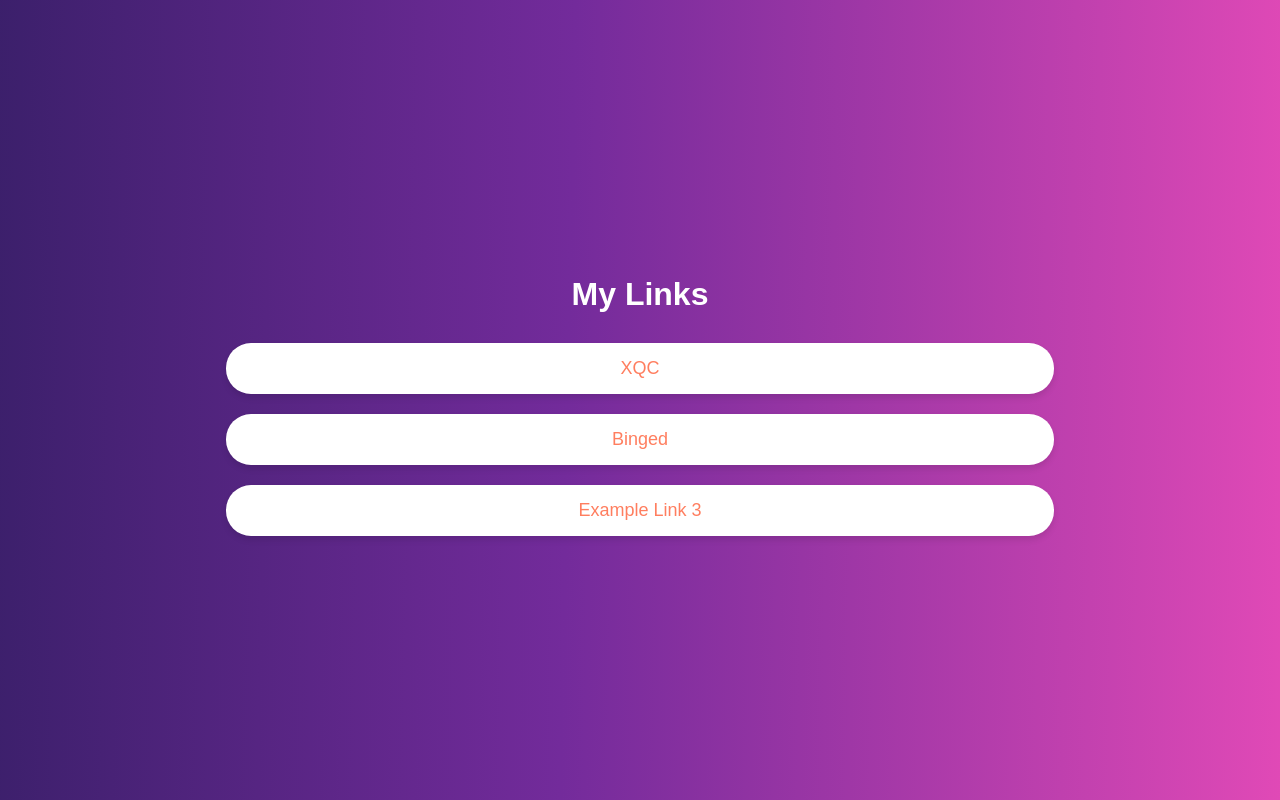
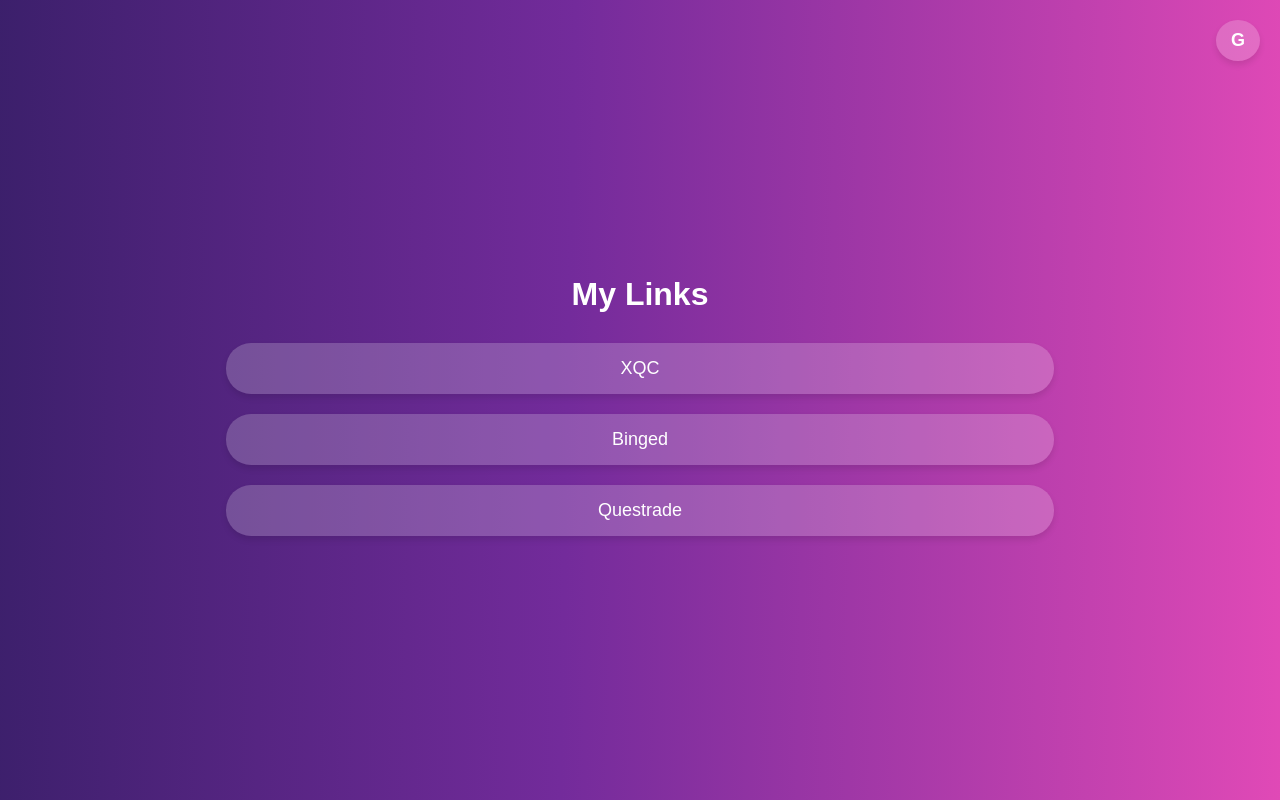
Before and after one commit to MichaelSmith433/QuickLinks, a plain HTML site: page index.html in a window 1280 px wide. Drawn offline with Linux system fonts and the light colour scheme.

Commit message:
Update index.html

```diff
--- a/index.html
+++ b/index.html
@@ -3,7 +3,7 @@
 <head>
     <meta charset="UTF-8">
     <meta name="viewport" content="width=device-width, initial-scale=1.0">
-    <title>Yatin Links</title>
+    <title>My Links</title>
     <style>
         body {
             font-family: Arial, sans-serif;
@@ -27,8 +27,8 @@
         }
         .links a {
             text-decoration: none;
-            background: white;
-            color: #ff7e5f;
+            background: rgba(255, 255, 255, 0.2);
+            color: white;
             padding: 15px 30px;
             margin: 10px;
             border-radius: 25px;
@@ -36,20 +36,46 @@
             text-align: center;
             font-size: 18px;
             box-shadow: 0 4px 6px rgba(0, 0, 0, 0.1);
-            transition: background 0.3s, color 0.3s;
+            transition: background 0.3s, color 0.3s, transform 0.3s;
         }
         .links a:hover {
-            background: #ff7e5f;
+            background: rgba(255, 255, 255, 0.4);
+            transform: scale(1.05);
+        }
+        .top-right-buttons {
+            position: absolute;
+            top: 20px;
+            right: 20px;
+            display: flex;
+            gap: 10px;
+        }
+        .top-right-buttons a {
+            text-decoration: none;
+            background: rgba(255, 255, 255, 0.2);
             color: white;
+            padding: 10px 15px;
+            border-radius: 50%;
+            font-weight: bold;
+            font-size: 18px;
+            text-align: center;
+            box-shadow: 0 4px 6px rgba(0, 0, 0, 0.1);
+            transition: background 0.3s, color 0.3s, transform 0.3s;
+        }
+        .top-right-buttons a:hover {
+            background: rgba(255, 255, 255, 0.4);
+            transform: scale(1.05);
         }
     </style>
 </head>
 <body>
+    <div class="top-right-buttons">
+        <a href="https://github.com/MichaelSmith433/QuickLinks" target="_blank">G</a>
+    </div>
     <h1>My Links</h1>
     <div class="links">
         <a href="https://www.youtube.com/@xQcOW/videos" target="_blank">XQC</a>
         <a href="https://binged.in/" target="_blank">Binged</a>
-        <a href="https://www.example3.com" target="_blank">Example Link 3</a>
+        <a href="https://login.questrade.com/" target="_blank">Questrade</a>
         <!-- Add more links as needed -->
     </div>
 </body>
```
